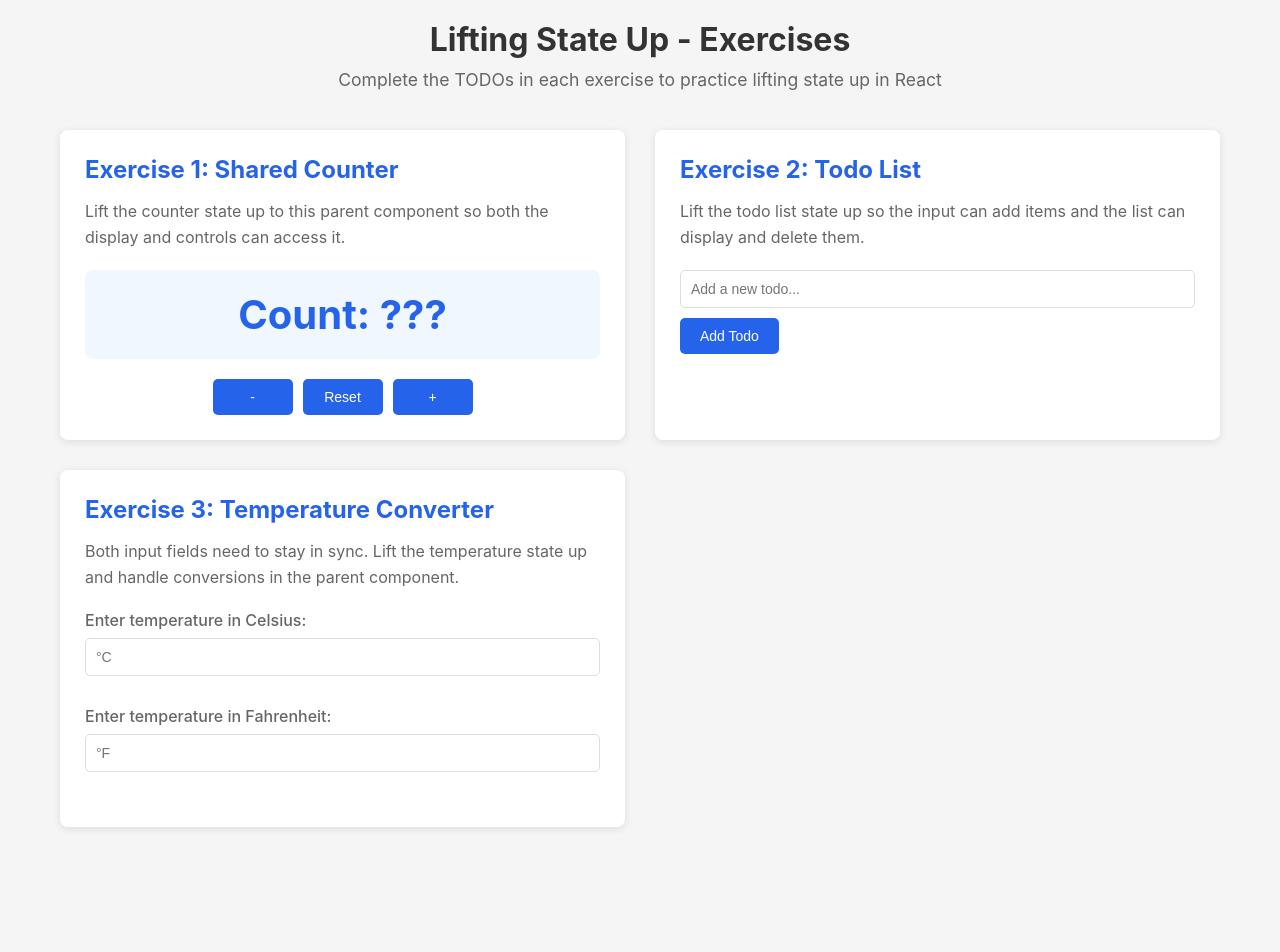
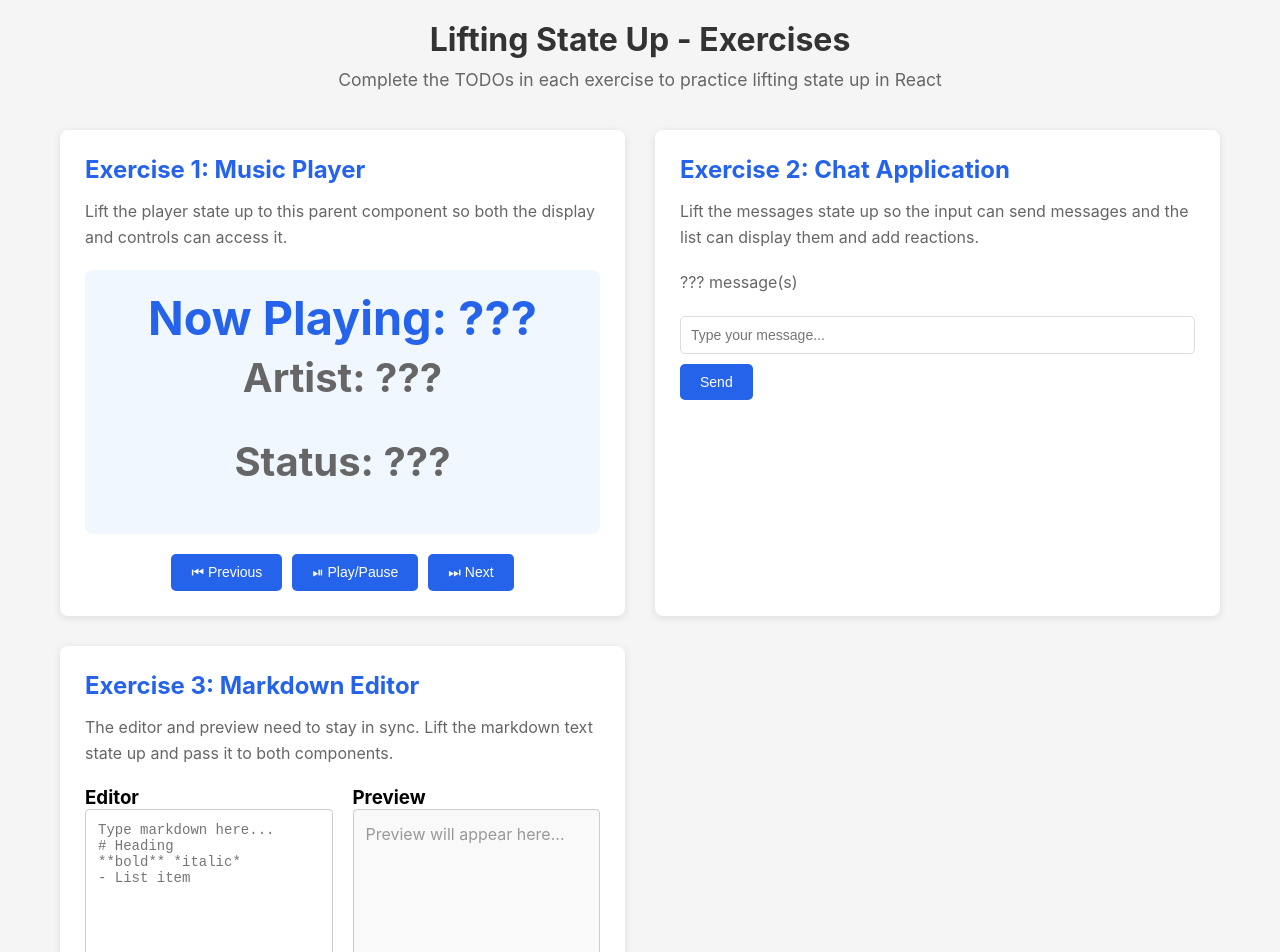
Before and after one commit to gmixoulis/lift-state-up-starter, a React (Vite) app: page / in a window 1280 px wide. Shown: the top 952 px of the page. Before the commit the page ends 847 px from the top, so only its background shows below. Built offline with nearby package versions, Linux system fonts and the light colour scheme.

Commit message:
lift sate up new excercises

```diff
--- a/src/exercises/Exercise1SharedCounter.tsx
+++ b/src/exercises/Exercise1SharedCounter.tsx
@@ -1,73 +1,84 @@
 // TODO: Import useState from React
-// import { useState } from "react";
 
 /**
- * Exercise 1: Shared Counter
+ * Exercise 1: Music Player
  *
  * Goal: Learn how to lift state up so multiple components can share the same data
  *
  * Current Problem:
- * - The CounterDisplay and CounterControls are sibling components
- * - They both need to access and modify the same counter value
+ * - The NowPlaying display and PlayerControls are sibling components
+ * - They both need to access and modify the same playback state
  * - Currently, the state is not accessible to both components
  *
  * Your Task:
- * - Lift the counter state up to the parent component (Exercise1SharedCounter)
- * - Pass the state down to CounterDisplay as a prop
- * - Pass handler functions down to CounterControls as props
+ * - Lift the music player state up to the parent component (Exercise1SharedCounter)
+ * - Pass the state down to NowPlaying as props
+ * - Pass handler functions down to PlayerControls as props
  * - Make both components work together with shared state
  */
 
+type Song = {
+  title: string;
+  artist: string;
+};
+
+const playlist: Song[] = [
+  { title: "Bohemian Rhapsody", artist: "Queen" },
+  { title: "Hotel California", artist: "Eagles" },
+  { title: "Imagine", artist: "John Lennon" },
+];
+
 // TODO: Add proper type definitions for the props
-// Hint: What data does this component need to display?
-function CounterDisplay(/* Add props here */) {
+// What information does the display need to show the current song and status?
+function NowPlaying(/* Add props here */) {
   return (
     <div className="counter-display">
-      {/* TODO: Display the count value from props */}
-      Count: ???
+      {/* TODO: Display the current song and playing status from props */}
+      <h3>Now Playing: ???</h3>
+      <p>Artist: ???</p>
+      <p>Status: ???</p>
     </div>
   );
 }
 
 // TODO: Add proper type definitions for the props
-// Hint: What event handlers does this component need?
-function CounterControls(/* Add props here */) {
+// What actions can the user perform? What handlers do you need?
+function PlayerControls(/* Add props here */) {
   return (
     <div className="button-group">
       {/* TODO: Wire up the button onClick handlers */}
-      {/* Hint: Use the handler functions passed down via props */}
-      <button>-</button>
-      <button>Reset</button>
-      <button>+</button>
+      <button type="button">⏮ Previous</button>
+      <button type="button">⏯ Play/Pause</button>
+      <button type="button">⏭ Next</button>
     </div>
   );
 }
 
 // Parent component that should hold the shared state
 export function Exercise1SharedCounter() {
-  // TODO: Create state for the counter
-  // Hint: Use the useState hook to create a count state variable
-  // const [count, setCount] = useState(???);
+  // TODO: What state do you need to track?
+  // Think about: Which song is currently selected? Is it playing or paused?
 
-  // TODO: Create handler functions for increment, decrement, and reset
-  // Hint: These functions should update the count state
-  // const handleIncrement = () => { ??? };
-  // const handleDecrement = () => { ??? };
-  // const handleReset = () => { ??? };
+  // TODO: Create handler functions
+  // What should happen when each button is clicked?
+  // How do you move to the next song? What happens at the end of the playlist?
+  // How do you move to the previous song? What happens at the start?
 
   return (
     <div className="exercise-card">
-      <h2>Exercise 1: Shared Counter</h2>
+      <h2>Exercise 1: Music Player</h2>
       <p>
-        Lift the counter state up to this parent component so both the display
+        Lift the player state up to this parent component so both the display
         and controls can access it.
       </p>
 
-      {/* TODO: Pass the count state to CounterDisplay */}
-      <CounterDisplay />
+      {/* TODO: Pass the necessary props to NowPlaying */}
+      {/* What data does it need to display? */}
+      <NowPlaying />
 
-      {/* TODO: Pass the handler functions to CounterControls */}
-      <CounterControls />
+      {/* TODO: Pass the necessary props to PlayerControls */}
+      {/* What functions does it need to modify the state? */}
+      <PlayerControls />
     </div>
   );
 }
--- a/src/exercises/Exercise2TodoList.tsx
+++ b/src/exercises/Exercise2TodoList.tsx
@@ -1,40 +1,41 @@
 import { useState } from "react";
 
 /**
- * Exercise 2: Todo List
+ * Exercise 2: Chat Application
  *
  * Goal: Learn how to lift state up when working with arrays and multiple operations
  *
  * Current Problem:
- * - TodoInput needs to add items to a list
- * - TodoListDisplay needs to show and delete items from the same list
- * - The list data needs to be shared between these two sibling components
+ * - MessageInput needs to add messages to a conversation
+ * - MessageList needs to display all messages and allow reactions
+ * - The messages data needs to be shared between these two sibling components
  *
  * Your Task:
- * - Lift the todos array state up to the parent component
- * - Create handler functions for adding and deleting todos
+ * - Lift the messages array state up to the parent component
+ * - Create handler functions for adding messages and adding reactions
  * - Pass the state and handlers down to the appropriate child components
  * - Make sure the ID generation works correctly
  */
 
-export type Todo = {
+export type Message = {
   id: number;
+  username: string;
   text: string;
+  reactions: number;
 };
 
-// Child component for adding new todos
-function TodoInput(/* TODO: Add props with proper TypeScript types */) {
+// Child component for sending new messages
+function MessageInput(/* TODO: Add props with proper TypeScript types */) {
   // This component manages its own input field state (not lifted up)
-  // Only the todos array is lifted up
-  const [inputValue, setInputValue] = useState("");
+  // Only the messages array is lifted up
+  const [messageText, setMessageText] = useState("");
 
   const handleSubmit = (e: React.FormEvent) => {
     e.preventDefault();
-    if (inputValue.trim()) {
-      // TODO: Call the onAdd function passed via props
-      // Hint: Pass the inputValue to the parent's add handler
-      // ???
-      setInputValue("");
+    if (messageText.trim()) {
+      // TODO: How do you tell the parent component about the new message?
+      // What information does the parent need?
+      setMessageText("");
     }
   };
 
@@ -42,72 +43,63 @@ function TodoInput(/* TODO: Add props with proper TypeScript types */) {
     <form onSubmit={handleSubmit}>
       <input
         type="text"
-        value={inputValue}
-        onChange={(e) => setInputValue(e.target.value)}
-        placeholder="Add a new todo..."
+        value={messageText}
+        onChange={(e) => setMessageText(e.target.value)}
+        placeholder="Type your message..."
       />
-      <button type="submit">Add Todo</button>
+      <button type="submit">Send</button>
     </form>
   );
 }
 
-// Child component for displaying todos
-function TodoListDisplay(/* TODO: Add props with proper TypeScript types */) {
-  // TODO: Get todos array and onDelete function from props
+// Child component for displaying messages
+function MessageList(/* TODO: Add props with proper TypeScript types */) {
+  // TODO: What data does this component need from the parent?
+  // What actions can the user perform on messages?
 
-  // TODO: Show a message when there are no todos
-  // if (???) {
-  //   return <p className="empty-message">No todos yet!</p>;
-  // }
+  // TODO: What should display when there are no messages?
 
   return (
-    <ul className="item-list">
-      {/* TODO: Map over the todos array and render each todo */}
-      {/* Hint: Don't forget the key prop! */}
-      {/* Each todo should show the text and a delete button */}
-    </ul>
+    <div>
+      {/* TODO: How many messages are there? */}
+      <p>??? message(s)</p>
+
+      <ul className="item-list">
+        {/* TODO: How do you render a list of messages in React? */}
+        {/* What should each message item display? */}
+        {/* How does a user add a reaction? */}
+      </ul>
+    </div>
   );
 }
 
-// Parent component that should manage the shared todo list state
+// Parent component that should manage the shared messages state
 export function Exercise2TodoList() {
-  // TODO: Create state for the todos array
-  // Hint: Use useState with an empty array of type Todo[]
-  // const [todos, setTodos] = useState<Todo[]>([]);
+  // TODO: What state do you need to manage the messages?
+  // Think about: How do you store multiple messages? How do you give each one a unique ID?
 
-  // TODO: Create state for tracking the next ID
-  // Hint: Start at 1 and increment each time a todo is added
-  // const [nextId, setNextId] = useState(1);
+  // TODO: Create a handler to add a new message
+  // What parameters does it need?
+  // How do you add to an array without mutating it?
+  // How do you generate the next ID?
 
-  // TODO: Create a handler function to add a new todo
-  // Hint:
-  // - Take the text as a parameter
-  // - Create a new todo object with the nextId and text
-  // - Add it to the todos array (remember: don't mutate state!)
-  // - Increment the nextId
-  // const handleAddTodo = (text: string) => {
-  //   ???
-  // };
-
-  // TODO: Create a handler function to delete a todo
-  // Hint: Use filter to create a new array without the deleted todo
-  // const handleDeleteTodo = (id: number) => {
-  //   ???
-  // };
+  // TODO: Create a handler to add a reaction to a message
+  // How do you find the right message?
+  // How do you update one item in an array immutably?
 
   return (
     <div className="exercise-card">
-      <h2>Exercise 2: Todo List</h2>
+      <h2>Exercise 2: Chat Application</h2>
       <p>
-        Lift the todo list state up so the input can add items and the list can
-        display and delete them.
+        Lift the messages state up so the input can send messages and the list can
+        display them and add reactions.
       </p>
 
-      {/* TODO: Pass the handleAddTodo function to TodoInput */}
-      <TodoInput />
+      {/* TODO: What props does MessageList need? */}
+      <MessageList />
 
-      {/* TODO: Pass the todos array and handleDeleteTodo function to TodoListDisplay */}
-      <TodoListDisplay />
+      {/* TODO: What props does MessageInput need? */}
+      <MessageInput />
     </div>
   );
 }
--- a/src/exercises/Exercise3TemperatureConverter.tsx
+++ b/src/exercises/Exercise3TemperatureConverter.tsx
@@ -1,120 +1,132 @@
 // TODO: Import useState from React
-// import { useState } from "react";
 
 /**
- * Exercise 3: Temperature Converter
+ * Exercise 3: Markdown Editor with Live Preview
  *
- * Goal: Learn how to lift state up when multiple inputs need to stay synchronized
+ * Goal: Learn how to keep synchronized components with derived/computed values
  *
  * Current Problem:
- * - Two input fields (Celsius and Fahrenheit) need to show the same temperature
- * - When you change one, the other should update automatically
- * - We need a single source of truth for the temperature value
+ * - The MarkdownInput and MarkdownPreview need to stay in sync
+ * - When you type in the input, the preview should update automatically
+ * - We need a single source of truth for the markdown content
  *
  * Your Task:
- * - Lift the temperature state up to the parent component
- * - Create separate change handlers for each input
- * - Implement the conversion logic to keep both inputs synchronized
- * - Track which scale (celsius or fahrenheit) was last edited
+ * - Lift the markdown text state up to the parent component
+ * - Create a change handler for the input
+ * - Pass the text to both the input (for editing) and preview (for displaying)
+ * - Implement basic markdown rendering in the preview
  *
  * Key Concept:
- * You need TWO pieces of state: the temperature value AND which scale it's in.
- * Then calculate what to display in each input based on those two pieces.
+ * The preview is a "derived value" - it's computed from the markdown text.
+ * One piece of state (the raw text) drives two different views.
  */
 
-type Scale = 'celsius' | 'fahrenheit';
+// You'll implement a function to convert markdown to HTML below
+// Research: How does String.replace() work with regex patterns?
 
-// Helper functions for converting between temperature scales
-// You can use these in your solution!
-function toCelsius(fahrenheit: number): number {
-  return (fahrenheit - 32) * 5 / 9;
-}
-
-function toFahrenheit(celsius: number): number {
-  return (celsius * 9 / 5) + 32;
-}
-
-// Child component for temperature input
-function TemperatureInput({
-  scale,
-  temperature,
-  onTemperatureChange
+// Child component for markdown input
+function MarkdownInput({
+  text,
+  onTextChange
 }: {
-  scale: Scale;
-  temperature: string;
-  onTemperatureChange: (value: string) => void;
+  text: string;
+  onTextChange: (value: string) => void;
 }) {
-  const scaleNames = {
-    celsius: 'Celsius',
-    fahrenheit: 'Fahrenheit'
-  };
-
   return (
-    <div className="temp-input-group">
-      <label className="temp-label">
-        Enter temperature in {scaleNames[scale]}:
-      </label>
-      <input
-        type="number"
-        value={temperature}
-        onChange={(e) => onTemperatureChange(e.target.value)}
-        placeholder={`°${scale === 'celsius' ? 'C' : 'F'}`}
+    <div style={{ flex: 1, display: "flex", flexDirection: "column" }}>
+      <h3>Editor</h3>
+      <textarea
+        value={text}
+        onChange={(e) => onTextChange(e.target.value)}
+        placeholder="Type markdown here...
+# Heading
+**bold** *italic*
+- List item"
+        style={{
+          width: "100%",
+          minHeight: "200px",
+          padding: "12px",
+          fontFamily: "monospace",
+          fontSize: "14px",
+          border: "1px solid #ccc",
+          borderRadius: "4px",
+          resize: "vertical"
+        }}
       />
+      <p style={{ fontSize: "0.8em", color: "#666", marginTop: "8px" }}>
+        Character count: {text.length}
+      </p>
     </div>
   );
 }
 
-// Parent component that manages the shared temperature state
+// Child component for markdown preview
+function MarkdownPreview({
+  text,
+  renderMarkdown
+}: {
+  text: string;
+  renderMarkdown: (markdown: string) => string;
+}) {
+  return (
+    <div style={{ flex: 1, display: "flex", flexDirection: "column" }}>
+      <h3>Preview</h3>
+      <div
+        style={{
+          width: "100%",
+          minHeight: "200px",
+          padding: "12px",
+          border: "1px solid #ccc",
+          borderRadius: "4px",
+          backgroundColor: "#f9f9f9"
+        }}
+      >
+        {text ? (
+          <div dangerouslySetInnerHTML={{ __html: renderMarkdown(text) }} />
+        ) : (
+          <p style={{ color: "#999" }}>Preview will appear here...</p>
+        )}
+      </div>
+    </div>
+  );
+}
+
+// Parent component that manages the shared markdown state
 export function Exercise3TemperatureConverter() {
-  // TODO: Create state for the temperature value
-  // Hint: Store it as a string to handle empty inputs
-  // const [temperature, setTemperature] = useState('');
+  // TODO: What state do you need?
+  // Think: What's the single source of truth for the editor and preview?
 
-  // TODO: Create state to track which scale was last edited
-  // Hint: This determines whether temperature is in celsius or fahrenheit
-  // const [scale, setScale] = useState<Scale>('celsius');
+  // TODO: Create a change handler
+  // What happens when the user types in the editor?
 
-  // TODO: Create handler functions for when each input changes
-  // Hint: Each handler needs to:
-  // 1. Update the scale to match which input was changed
-  // 2. Update the temperature to the new value
-  // const handleCelsiusChange = (value: string) => {
-  //   ???
-  // };
-  // const handleFahrenheitChange = (value: string) => {
-  //   ???
-  // };
-
-  // TODO: Calculate what to display in each input
-  // Hint: Think about this logic:
-  // - If the user last edited the Celsius input, show temperature as-is in Celsius,
-  //   and convert it to Fahrenheit for the other input
-  // - If the user last edited the Fahrenheit input, show temperature as-is in Fahrenheit,
-  //   and convert it to Celsius for the other input
-  // - Handle empty or invalid inputs by returning an empty string
-  // - Use .toFixed(1) to round to 1 decimal place after conversion
-  // const celsius = ???;
-  // const fahrenheit = ???;
+  // TODO: Create a function to convert markdown to HTML
+  // Research: How does String.replace() work with regex?
+  // Try handling these cases:
+  // - # Heading → <h1>Heading</h1>
+  // - **bold** → <strong>bold</strong>
+  // - *italic* → <em>italic</em>
+  // - - List item → <li>List item</li>
+  // Challenge: How do you wrap multiple <li> elements in a <ul>?
 
   return (
     <div className="exercise-card">
-      <h2>Exercise 3: Temperature Converter</h2>
+      <h2>Exercise 3: Markdown Editor</h2>
       <p>
-        Both input fields need to stay in sync. Lift the temperature state up
-        and handle conversions in the parent component.
+        The editor and preview need to stay in sync. Lift the markdown text state up
+        and pass it to both components.
       </p>
-      <div className="temp-converter">
-        {/* TODO: Pass the correct props to each TemperatureInput */}
-        {/* Hint: Each input needs its scale, the calculated temperature value to display, and its change handler */}
-        <TemperatureInput
-          scale="celsius"
-          temperature=""
-          onTemperatureChange={() => {}}
+
+      <div style={{ display: "flex", gap: "20px", marginTop: "20px" }}>
+        {/* TODO: What props does the input need? */}
+        <MarkdownInput
+          text=""
+          onTextChange={() => {}}
         />
-        <TemperatureInput
-          scale="fahrenheit"
-          temperature=""
-          onTemperatureChange={() => {}}
+
+        {/* TODO: What props does the preview need? */}
+        <MarkdownPreview
+          text=""
+          renderMarkdown={(md) => md}
         />
       </div>
     </div>
```
Also changed, not shown: 1 other file (tests, documents, lock files or other folders).
